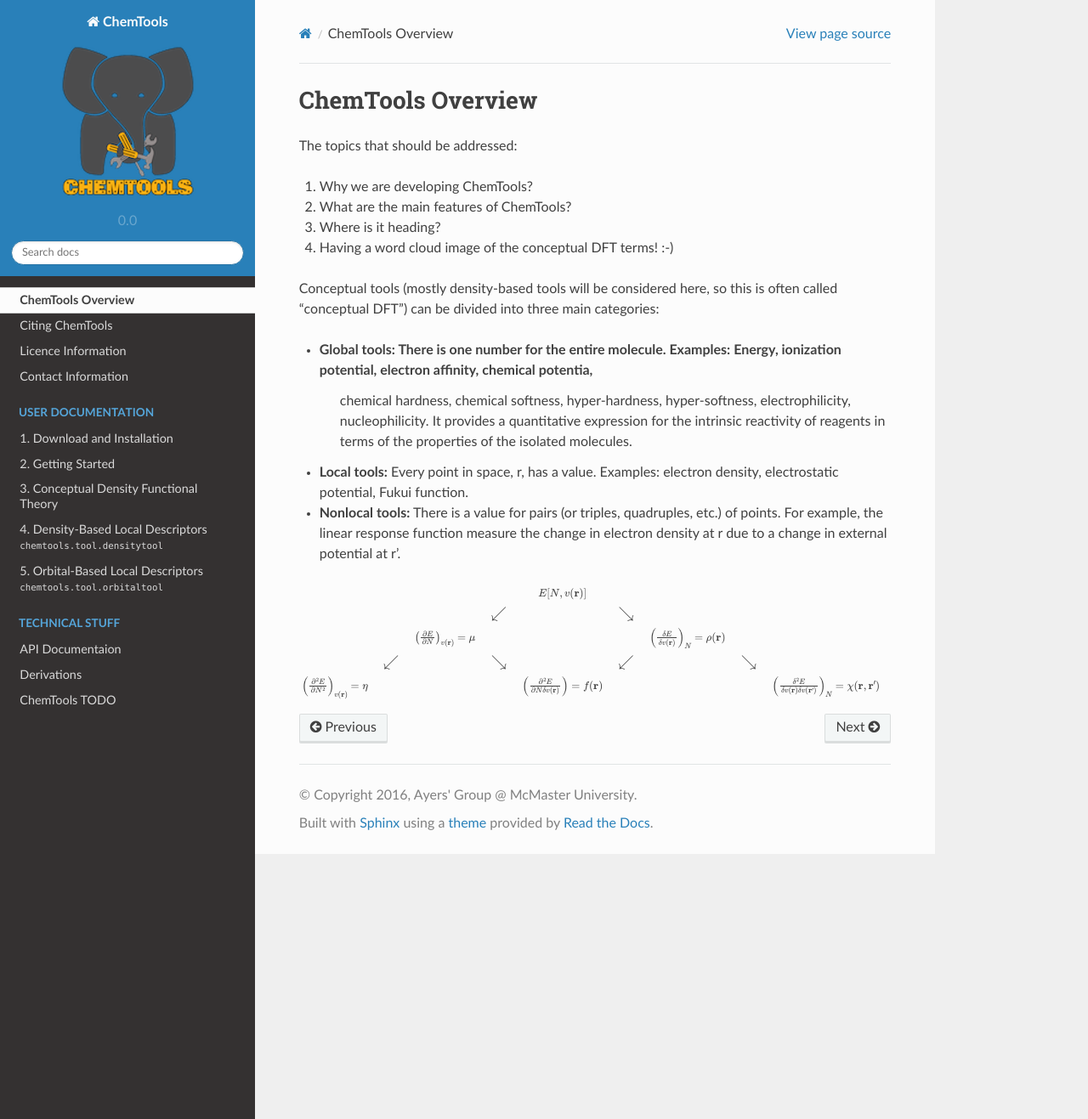
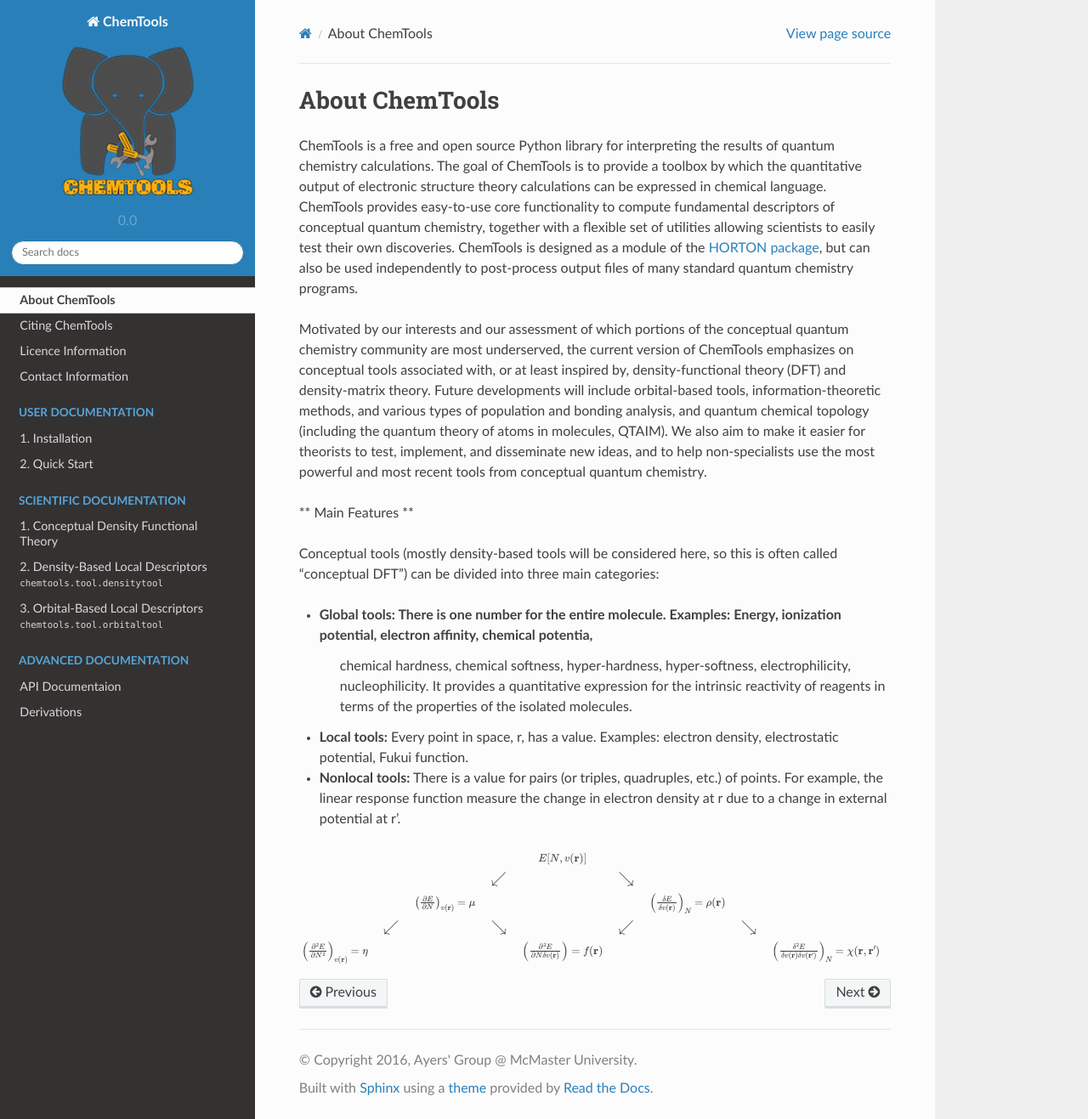
Before and after one commit to theochem/chemtools, a Sphinx documentation site: the page built from doc/intro_about.rst, in a window 1280 px wide and 1317 px high. Shown: the whole window at 85% size. Built offline with Sphinx 7.4.7 and the Read the Docs theme 2.0.0, drawn with Linux system fonts in a browser that asks for light colours; pages that are not in the unit, such as notebooks, are missing from menus.

Commit message:
Change structure of docs & add material, #38.

```diff
--- a/doc/intro_overview.rst
+++ b/doc/intro_about.rst
@@ -22,15 +22,29 @@
     : --
 
 
-ChemTools Overview
-##################
+About ChemTools
+###############
 
-The topics that should be addressed:
+ChemTools is a free and open source Python library for interpreting the results of
+quantum chemistry calculations. The goal of ChemTools is to provide a toolbox by which
+the quantitative output of electronic structure theory calculations can be expressed in
+chemical language. ChemTools provides easy-to-use core functionality to compute fundamental
+descriptors of conceptual quantum chemistry, together with a flexible set
+of utilities allowing scientists to easily test their own discoveries.
+ChemTools is designed as a module of the `HORTON package <http://theochem.github.io/horton/>`_,
+but can also be used independently to post-process output files of many standard quantum chemistry programs.
 
-#. Why we are developing ChemTools?
-#. What are the main features of ChemTools?
-#. Where is it heading?
-#. Having a word cloud image of the conceptual DFT terms! :-)
+Motivated by our interests and our assessment of which portions of the conceptual quantum
+chemistry community are most underserved, the current version of ChemTools emphasizes on
+conceptual tools associated with, or at least inspired by, density-functional theory (DFT)
+and density-matrix theory.
+Future developments will include orbital-based tools, information-theoretic methods, and various types
+of population and bonding analysis, and quantum chemical topology (including the quantum theory
+of atoms in molecules, QTAIM). We also aim to make it easier for theorists to test, implement, and disseminate
+new ideas, and to help non-specialists use the most powerful and most recent tools from conceptual
+quantum chemistry.
+
+** Main Features **
 
 Conceptual tools (mostly density-based tools will be considered here, so this is often called “conceptual DFT”) can be divided into three main categories:
 
```
Also changed, not shown: doc/index.rst (+37 -18 lines), doc/sci_doc_conceptualdft.rst (renamed from doc/usr_getting_started.rst, +10 -28 lines), doc/usr_doc_installation.rst (renamed from doc/usr_doc_conceptualdft.rst, +3 -14 lines), doc/usr_doc_quick_start.rst (added, +95 -0 lines), doc/usr_download_and_install.rst (deleted, +0 -26 lines), doc/intro_contact.rst (renamed from doc/intro_contact_information.rst), doc/intro_license.rst (renamed from doc/intro_license_information.rst), doc/sci_doc_condensedtool.rst (renamed from doc/usr_doc_condensedtool.rst), doc/sci_doc_densitytool.rst (renamed from doc/usr_doc_densitytool.rst), doc/sci_doc_globaltool.rst (renamed from doc/usr_doc_globaltool.rst), doc/sci_doc_localtool.rst (renamed from doc/usr_doc_localtool.rst), doc/sci_doc_orbitaltool.rst (renamed from doc/usr_doc_orbitaltool.rst).
